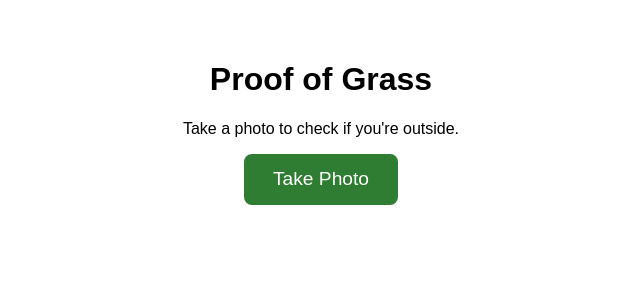
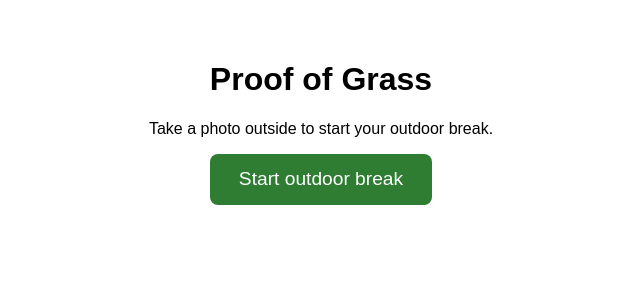
Before and after one commit to tbtb07/proof-of-grass, a Flask app: page / in a window 1280 px wide. Shown: the top 300 px of the page, without its empty margins (319-959 px from the left). Run offline with Flask 3, Linux system fonts and the light colour scheme.

Commit message:
Add outdoor break start/end flow with unlock
Co-Authored-By: Claude Sonnet 5 <noreply@anthropic.com>

```diff
--- a/server/app.py
+++ b/server/app.py
@@ -1,8 +1,10 @@
 import socket
 import time
+from datetime import timedelta
 
 from flask import Flask, jsonify, render_template, request
 
+import store
 from outdoor_check import ask_gemma, prepare_image_bytes, warm_up
 
 app = Flask(__name__)
@@ -51,11 +53,115 @@ def check():
     return jsonify(result)
 
 
+@app.route("/break/start", methods=["POST"])
+def break_start():
+    photo = request.files.get("photo")
+    if photo is None:
+        return jsonify({"error": "No photo uploaded"}), 400
+
+    try:
+        result = ask_gemma(prepare_image_bytes(photo.read()))
+    except Exception as exc:
+        return jsonify({"error": str(exc)}), 500
+
+    if not result.get("outdoor"):
+        return jsonify({"outdoor": False, "reason": result.get("reason"), "can_end_at": None})
+
+    settings = store.load_settings()
+    state = store.load_state()
+
+    started_at = store.now()
+    state["break_started_at"] = store.to_iso(started_at)
+    store.save_state(state)
+
+    can_end_at = started_at + timedelta(minutes=settings["break_minutes"])
+    return jsonify({
+        "outdoor": True,
+        "reason": result.get("reason"),
+        "can_end_at": store.to_iso(can_end_at),
+    })
+
+
+@app.route("/break/end", methods=["POST"])
+def break_end():
+    state = store.load_state()
+    started_at_str = state.get("break_started_at")
+    if not started_at_str:
+        return jsonify({"error": "No outdoor break in progress"}), 400
+
+    settings = store.load_settings()
+    started_at = store.from_iso(started_at_str)
+    can_end_at = started_at + timedelta(minutes=settings["break_minutes"])
+    now = store.now()
+
+    if now < can_end_at:
+        minutes_left = (can_end_at - now).total_seconds() / 60
+        return jsonify({
+            "error": "Too early to finish the outdoor break",
+            "minutes_left": round(minutes_left, 1),
+        }), 400
+
+    photo = request.files.get("photo")
+    if photo is None:
+        return jsonify({"error": "No photo uploaded"}), 400
+
+    try:
+        result = ask_gemma(prepare_image_bytes(photo.read()))
+    except Exception as exc:
+        return jsonify({"error": str(exc)}), 500
+
+    if not result.get("outdoor"):
+        return jsonify({"outdoor": False, "reason": result.get("reason")})
+
+    unlocked_until = now + timedelta(minutes=settings["unlock_minutes"])
+    state["break_started_at"] = None
+    state["unlocked_until"] = store.to_iso(unlocked_until)
+    store.save_state(state)
+
+    return jsonify({
+        "outdoor": True,
+        "reason": result.get("reason"),
+        "unlocked_until": store.to_iso(unlocked_until),
+    })
+
+
+@app.route("/break/status")
+def break_status():
+    state = store.load_state()
+    started_at_str = state.get("break_started_at")
+    if not started_at_str:
+        return jsonify({"in_progress": False, "started_at": None, "can_end_at": None})
+
+    settings = store.load_settings()
+    started_at = store.from_iso(started_at_str)
+    can_end_at = started_at + timedelta(minutes=settings["break_minutes"])
+    return jsonify({
+        "in_progress": True,
+        "started_at": started_at_str,
+        "can_end_at": store.to_iso(can_end_at),
+    })
+
+
 @app.route("/status")
 def status():
+    state = store.load_state()
+    unlocked_until_str = state.get("unlocked_until")
+    unlocked = False
+    until = None
+
+    if unlocked_until_str:
+        unlocked_until = store.from_iso(unlocked_until_str)
+        if store.now() < unlocked_until:
+            unlocked = True
+            until = unlocked_until_str
+        else:
+            # Unlock window passed: clear it so state.json doesn't stay stale.
+            state["unlocked_until"] = None
+            store.save_state(state)
+
     return jsonify({
-        "unlocked": False,
-        "until": None,
+        "unlocked": unlocked,
+        "until": until,
         "phone_url": f"http://{get_local_ip()}:5050",
     })
 
--- /dev/null
+++ b/server/data/settings.json
@@ -0,0 +1,4 @@
+{
+  "break_minutes": 1,
+  "unlock_minutes": 60
+}
--- /dev/null
+++ b/server/store.py
@@ -0,0 +1,58 @@
+import json
+from datetime import datetime
+from pathlib import Path
+
+DATA_DIR = Path(__file__).resolve().parent / "data"
+SETTINGS_PATH = DATA_DIR / "settings.json"
+STATE_PATH = DATA_DIR / "state.json"
+
+DEFAULT_SETTINGS = {
+    "break_minutes": 20,
+    "unlock_minutes": 60,
+}
+
+DEFAULT_STATE = {
+    "break_started_at": None,
+    "unlocked_until": None,
+}
+
+
+def _read_json(path: Path, default: dict) -> dict:
+    if not path.exists():
+        _write_json(path, default)
+        return dict(default)
+    with path.open() as f:
+        data = json.load(f)
+    return {**default, **data}
+
+
+def _write_json(path: Path, data: dict):
+    DATA_DIR.mkdir(parents=True, exist_ok=True)
+    with path.open("w") as f:
+        json.dump(data, f, indent=2)
+
+
+def load_settings() -> dict:
+    return _read_json(SETTINGS_PATH, DEFAULT_SETTINGS)
+
+
+def load_state() -> dict:
+    return _read_json(STATE_PATH, DEFAULT_STATE)
+
+
+def save_state(state: dict):
+    _write_json(STATE_PATH, state)
+
+
+def now() -> datetime:
+    """The server's own clock. Never derive timing from a photo's EXIF
+    timestamp - a phone's clock or EXIF data can't be trusted."""
+    return datetime.now()
+
+
+def to_iso(dt: datetime) -> str:
+    return dt.isoformat(timespec="seconds")
+
+
+def from_iso(s: str) -> datetime:
+    return datetime.fromisoformat(s)
--- a/server/templates/index.html
+++ b/server/templates/index.html
@@ -18,7 +18,11 @@
       background: #2e7d32;
       color: white;
     }
-    #result {
+    #countdown {
+      font-size: 1.6rem;
+      margin: 1rem 0;
+    }
+    #message {
       margin-top: 1.5rem;
       font-size: 1.1rem;
       white-space: pre-wrap;
@@ -42,35 +46,95 @@
     @keyframes spin {
       to { transform: rotate(360deg); }
     }
+    .hidden {
+      display: none;
+    }
   </style>
 </head>
 <body>
   <h1>Proof of Grass</h1>
-  <p>Take a photo to check if you're outside.</p>
+
+  <div id="start-section">
+    <p>Take a photo outside to start your outdoor break.</p>
+    <button id="start-button">Start outdoor break</button>
+  </div>
+
+  <div id="progress-section" class="hidden">
+    <p>Outdoor break in progress.</p>
+    <div id="countdown"></div>
+    <button id="finish-button" class="hidden">Finish outdoor break</button>
+  </div>
+
+  <div id="unlocked-section" class="hidden">
+    <p id="unlocked-message"></p>
+  </div>
 
   <input type="file" id="photo-input" accept="image/*" capture="environment" hidden>
-  <button id="photo-button">Take Photo</button>
 
   <div id="status">
     <div class="spinner"></div>
     <span>Checking with local AI...</span>
   </div>
-  <div id="result"></div>
+  <div id="message"></div>
 
   <script>
     const MAX_WIDTH = 1024;
     const JPEG_QUALITY = 0.85;
 
     const input = document.getElementById("photo-input");
-    const button = document.getElementById("photo-button");
+    const startSection = document.getElementById("start-section");
+    const startButton = document.getElementById("start-button");
+    const progressSection = document.getElementById("progress-section");
+    const countdownEl = document.getElementById("countdown");
+    const finishButton = document.getElementById("finish-button");
+    const unlockedSection = document.getElementById("unlocked-section");
+    const unlockedMessage = document.getElementById("unlocked-message");
     const status = document.getElementById("status");
-    const result = document.getElementById("result");
+    const message = document.getElementById("message");
 
-    button.addEventListener("click", () => input.click());
+    let mode = null; // "start" or "end" - which endpoint the next photo goes to
+    let countdownTimer = null;
+
+    function showSection(section) {
+      startSection.classList.add("hidden");
+      progressSection.classList.add("hidden");
+      unlockedSection.classList.add("hidden");
+      section.classList.remove("hidden");
+    }
+
+    function formatTime(iso) {
+      return new Date(iso).toLocaleTimeString();
+    }
+
+    // Counts down to canEndAt, then swaps the countdown text for the
+    // "Finish outdoor break" button.
+    function startCountdown(canEndAt) {
+      clearInterval(countdownTimer);
+      finishButton.classList.add("hidden");
+      countdownEl.classList.remove("hidden");
+
+      const target = new Date(canEndAt).getTime();
+
+      function tick() {
+        const remainingMs = target - Date.now();
+        if (remainingMs <= 0) {
+          clearInterval(countdownTimer);
+          countdownEl.classList.add("hidden");
+          finishButton.classList.remove("hidden");
+          return;
+        }
+        const totalSeconds = Math.ceil(remainingMs / 1000);
+        const mm = String(Math.floor(totalSeconds / 60)).padStart(2, "0");
+        const ss = String(totalSeconds % 60).padStart(2, "0");
+        countdownEl.textContent = `End photo allowed in ${mm}:${ss}`;
+      }
+
+      tick();
+      countdownTimer = setInterval(tick, 1000);
+    }
 
     // Draws the photo onto a canvas at a max width of 1024px (keeping aspect
-    // ratio, never upscaling) and returns it as a small JPEG Blob. This way
-    // the upload is tiny and the server doesn't need to resize or handle HEIC.
+    // ratio, never upscaling) and returns it as a small JPEG Blob.
     function resizeToJpeg(file) {
       return new Promise((resolve, reject) => {
         const img = new Image();
@@ -95,36 +159,74 @@
       });
     }
 
+    async function refreshBreakStatus() {
+      const res = await fetch("/break/status", { cache: "no-store" });
+      const data = await res.json();
+      if (data.in_progress) {
+        showSection(progressSection);
+        startCountdown(data.can_end_at);
+      } else {
+        showSection(startSection);
+      }
+    }
+
+    startButton.addEventListener("click", () => {
+      mode = "start";
+      input.click();
+    });
+
+    finishButton.addEventListener("click", () => {
+      mode = "end";
+      input.click();
+    });
+
     input.addEventListener("change", async () => {
       const file = input.files[0];
       if (!file) return;
 
-      result.textContent = "";
+      message.textContent = "";
       status.style.display = "flex";
 
       try {
         const jpegBlob = await resizeToJpeg(file);
-
         const formData = new FormData();
         formData.append("photo", jpegBlob, "photo.jpg");
 
-        const response = await fetch("/check", { method: "POST", body: formData });
+        const url = mode === "start" ? "/break/start" : "/break/end";
+        const response = await fetch(url, { method: "POST", body: formData });
         const data = await response.json();
 
         if (!response.ok) {
-          result.textContent = `Error: ${data.error || "unknown error"}`;
-        } else if (data.outdoor) {
-          result.textContent = `✅ Outdoor\n${data.reason}`;
-        } else {
-          result.textContent = `❌ Not outdoor\n${data.reason}`;
+          // Server is authoritative on timing - if we somehow asked too
+          // early, re-sync with it instead of trusting our own countdown.
+          message.textContent = `Error: ${data.error || "unknown error"}`;
+          await refreshBreakStatus();
+        } else if (mode === "start") {
+          if (data.outdoor) {
+            message.textContent = `✅ ${data.reason}`;
+            showSection(progressSection);
+            startCountdown(data.can_end_at);
+          } else {
+            message.textContent = `❌ ${data.reason}`;
+          }
+        } else if (mode === "end") {
+          if (data.outdoor) {
+            message.textContent = "";
+            unlockedMessage.textContent = `Unlocked until ${formatTime(data.unlocked_until)}`;
+            showSection(unlockedSection);
+          } else {
+            message.textContent = `❌ ${data.reason}`;
+          }
         }
       } catch (err) {
-        result.textContent = `Error: ${err.message}`;
+        message.textContent = `Error: ${err.message}`;
       } finally {
         status.style.display = "none";
         input.value = "";
       }
     });
+
+    refreshBreakStatus();
   </script>
 </body>
 </html>
```
Also changed, not shown: 1 other file.
